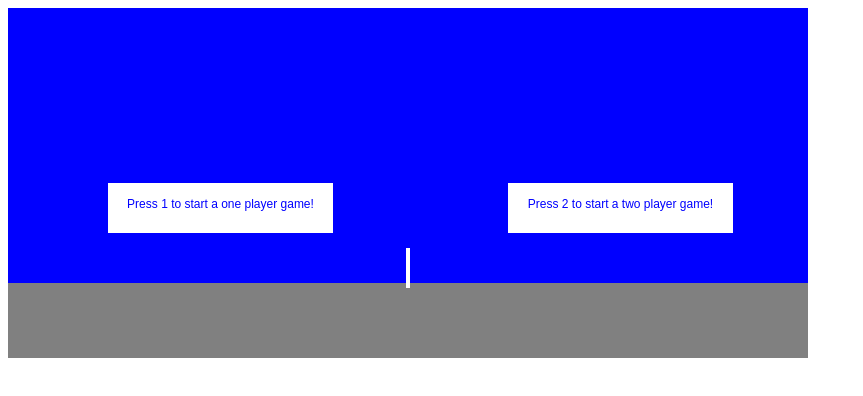
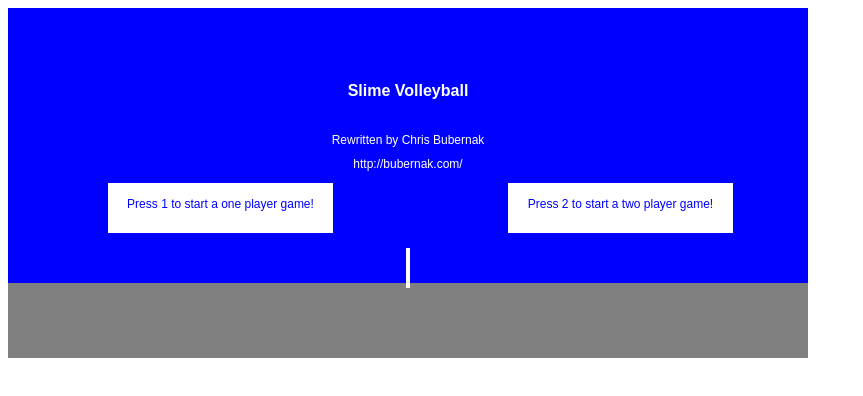
Before and after one commit to chrisbubernak/Slime, a plain HTML site: page index.html in a window 1280 px wide. Shown: the whole page, without its empty margins (0-863 px from the left). Drawn offline with nearby package versions, Linux system fonts and the light colour scheme.

Commit message:
Added TItle Screen
-added title screen text that appears before the game starts

```diff
--- a/index.html
+++ b/index.html
@@ -34,18 +34,21 @@
 		draw();
 	  }, 1000/FPS);
 
+	  //create the setting
+	  var sky = new Sky(CANVAS_HEIGHT, CANVAS_WIDTH);
+	  var ground = new Ground(CANVAS_HEIGHT, CANVAS_WIDTH, GROUND_HEIGHT);
+	  var net = new Net(CANVAS_HEIGHT, CANVAS_WIDTH, GROUND_HEIGHT);
 
-	  //create the start menu button
+	  //create the start menu stuff
 	  var onePlayerButton = new Button(CANVAS_WIDTH*1/8, CANVAS_HEIGHT/2, "Press 1 to start a one player game!");
 	  var twoPlayerButton = new Button(CANVAS_WIDTH*5/8, CANVAS_HEIGHT/2, "Press 2 to start a two player game!");
+      var title = new Title(CANVAS_WIDTH/2, CANVAS_HEIGHT*1/4, "Slime Volleyball", "Rewritten by Chris Bubernak", "http://bubernak.com/");
 
-	  //create the objects
+	  //create the game objects
 	  var human = new Slime('yellow', CANVAS_WIDTH*1/4, CANVAS_HEIGHT - GROUND_HEIGHT);
 	  var enemy = new Slime('white', CANVAS_HEIGHT*3/4, CANVAS_HEIGHT - GROUND_HEIGHT);
 	  var ball = new Ball('yellow', 200, 100);
-	  var sky = new Sky(CANVAS_HEIGHT, CANVAS_WIDTH);
-	  var ground = new Ground(CANVAS_HEIGHT, CANVAS_WIDTH, GROUND_HEIGHT);
-	  var net = new Net(CANVAS_HEIGHT, CANVAS_WIDTH, GROUND_HEIGHT);
+	  //var scoreboard = new Scoreboard(CANVAS_WIDTH/2, CANVAS_HEIGHT);
 
 
 	  function update() {
@@ -115,6 +118,7 @@
 		if (inStartMenu) {
 		  onePlayerButton.draw();
 		  twoPlayerButton.draw();
+		  title.draw();
 		}
 		if (inGame) {
 	      human.draw();
--- a/script/classes.js
+++ b/script/classes.js
@@ -95,6 +95,28 @@ function Sky (height, width) {
   };
 }
 
+function Title (x, y, title, subtitle, subtitle2) {
+  this.color = 'white',
+  this.title = title,
+  this.subtitle = subtitle,
+  this.subtitle2 = subtitle2,
+  this.x = x,
+  this.y = y,
+  this.height = 48,
+  this.subtitleFont = "12px sans-serif",
+  this.titleFont = "bold 16px sans-serif",
+  this.context = document.getElementById('canvas').getContext('2d'),
+
+  this.draw = function() {
+    this.context.fillStyle = this.color;
+	this.context.font = this.titleFont;
+	this.context.fillText(this.title, this.x - this.context.measureText(this.title).width/2, this.y);
+	this.context.font = this.subtitleFont;
+	this.context.fillText(this.subtitle, this.x - this.context.measureText(this.subtitle).width/2, this.y + this.height);
+	this.context.fillText(this.subtitle2, this.x - this.context.measureText(this.subtitle2).width/2, this.y + this.height*6/4);
+	};
+}
+
 function Button (x, y, text) {
   this.color = 'white',
   this.textColor = 'blue',
@@ -103,12 +125,14 @@ function Button (x, y, text) {
   this.width = 225,
   this.font = "12px sans-serif",
   this.context = document.getElementById('canvas').getContext('2d'),
+  this.x = x,
+  this.y = y,
 
   this.draw = function() {
     this.context.fillStyle = this.color;
     this.context.fillRect(x, y, this.width, this.height);
 	this.context.fillStyle = this.textColor;
 	this.context.font = this.font;
-	this.context.fillText(text, x + this.width/2 - this.context.measureText(this.text).width/2, y + this.height/2);
+	this.context.fillText(text, this.x + this.width/2 - this.context.measureText(this.text).width/2, this.y + this.height/2);
   };
 }
```
